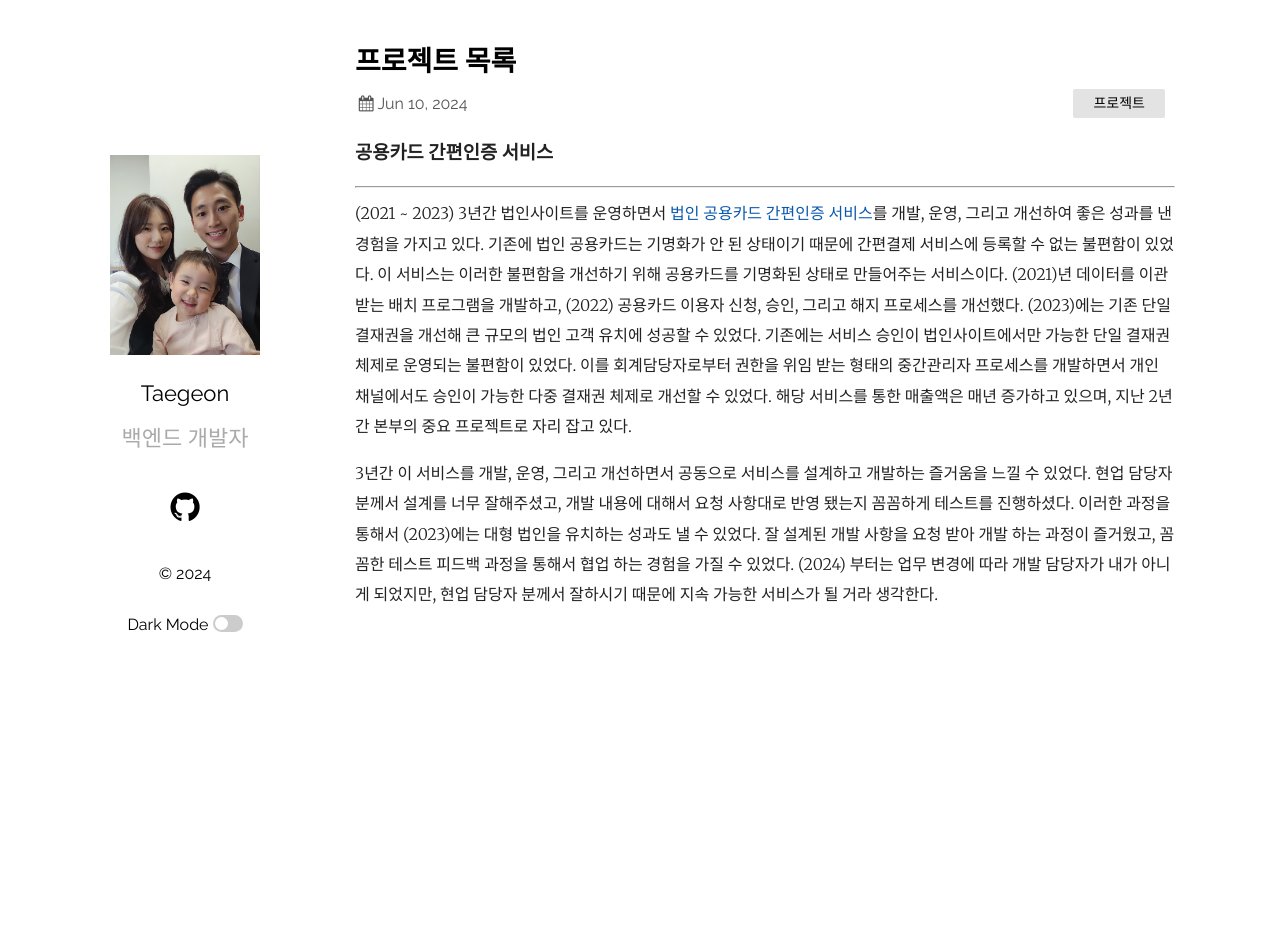
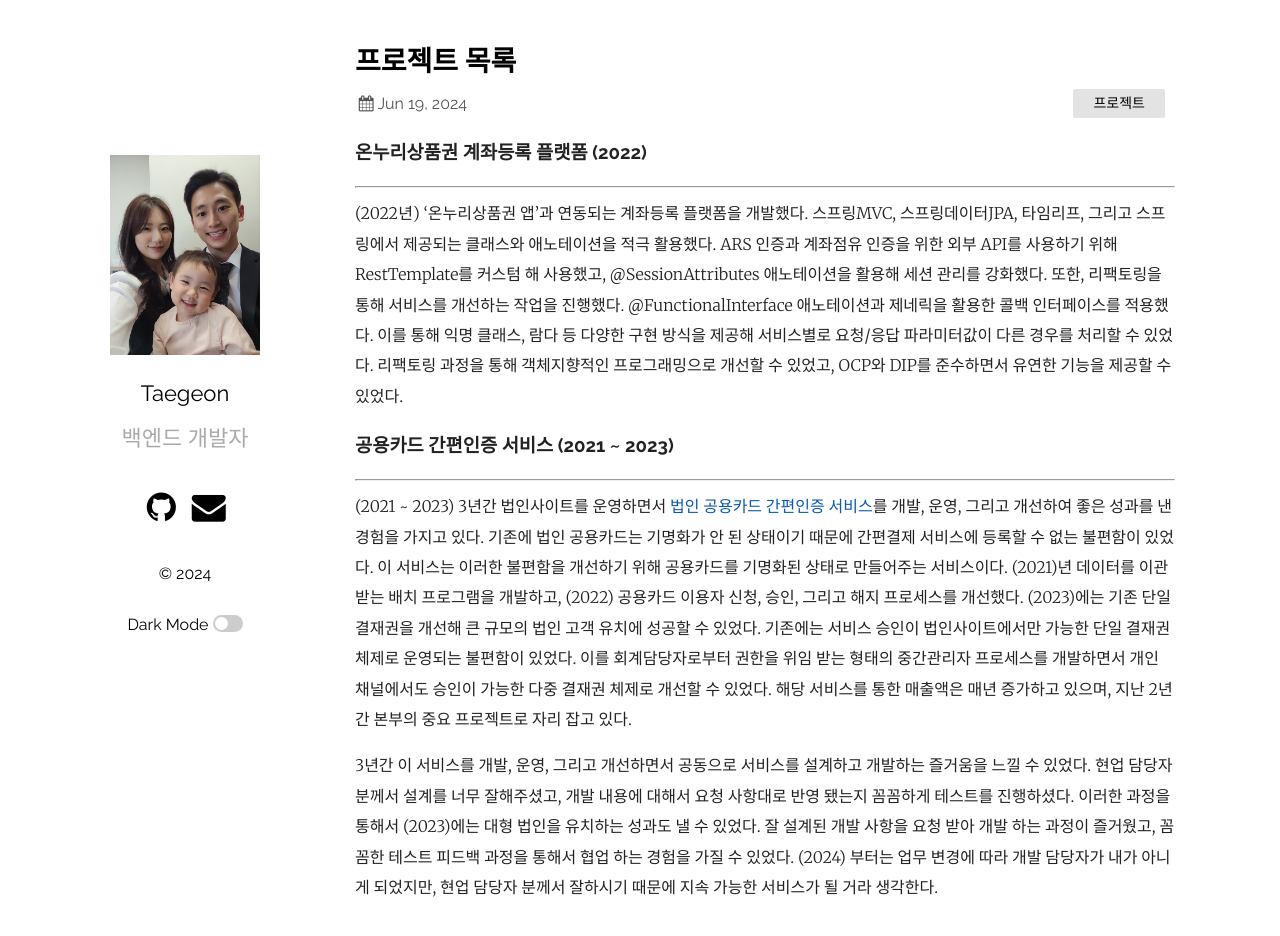
Before and after one commit to iamtaegu/iamtaegu.github.io, a Jekyll site: the page built from _posts/2024-06-10-projects.markdown, in a window 1280 px wide and 947 px high. Shown: the top 936 px of the window. Built offline with Jekyll 4.4.1, drawn with Linux system fonts in a browser that asks for light colours.

Commit message:
2024.06.19 UPDATE projects

```diff
--- a/_config.yml
+++ b/_config.yml
@@ -26,19 +26,8 @@ plainwhite:
     - post
   # generate social links in footer
   social_links:
-    twitter:
     github: iamtaegu
-    linkedIn:
-    #dribbble: jekyll
-    #flickr:   jekyll
-    #instagram: jekyll
-    #pinterest: jekyll
-    #youtube: jekyll
-    #facebook: jekyll
-    #soundcloud: jekyll
-    #telegram: jekyll
-    #gitlab: jekyll
-    #email: jekyll
+    email: gmdals45@gmail.com
 
     # Mastodon instances
     # mastodon:
--- a/_posts/2024-06-10-projects.markdown
+++ b/_posts/2024-06-10-projects.markdown
@@ -1,11 +1,22 @@
 ---
 layout: post
 title:  "프로젝트 목록"
-date:   2024-06-10
+date:   2024-06-19
 categories: "프로젝트"
 ---
 
-### 공용카드 간편인증 서비스
+### 온누리상품권 계좌등록 플랫폼 (2022)
+- - -
+(2022년) '온누리상품권 앱'과 연동되는 계좌등록 플랫폼을 개발했다.
+스프링MVC, 스프링데이터JPA, 타임리프, 그리고 스프링에서 제공되는 클래스와 애노테이션을 적극 활용했다.
+ARS 인증과 계좌점유 인증을 위한 외부 API를 사용하기 위해 RestTemplate를 커스텀 해 사용했고, @SessionAttributes 애노테이션을 활용해 세션 관리를 강화했다.
+또한, 리팩토링을 통해 서비스를 개선하는 작업을 진행했다.
+@FunctionalInterface 애노테이션과 제네릭을 활용한 콜백 인터페이스를 적용했다.
+이를 통해 익명 클래스, 람다 등 다양한 구현 방식을 제공해 서비스별로 요청/응답 파라미터값이 다른 경우를 처리할 수 있었다.
+리팩토링 과정을 통해 객체지향적인 프로그래밍으로 개선할 수 있었고, OCP와 DIP를 준수하면서 유연한 기능을 제공할 수 있었다.
+
+
+### 공용카드 간편인증 서비스 (2021 ~ 2023)
 - - -
 (2021 ~ 2023) 3년간 법인사이트를 운영하면서 [법인 공용카드 간편인증 서비스][link1]를 개발, 운영, 그리고 개선하여 좋은 성과를 낸 경험을 가지고 있다.
 기존에 법인 공용카드는 기명화가 안 된 상태이기 때문에 간편결제 서비스에 등록할 수 없는 불편함이 있었다.
```
Also changed, not shown: _posts/2023-09-12-generative-ai-project.markdown (deleted, +0 -11 lines).
